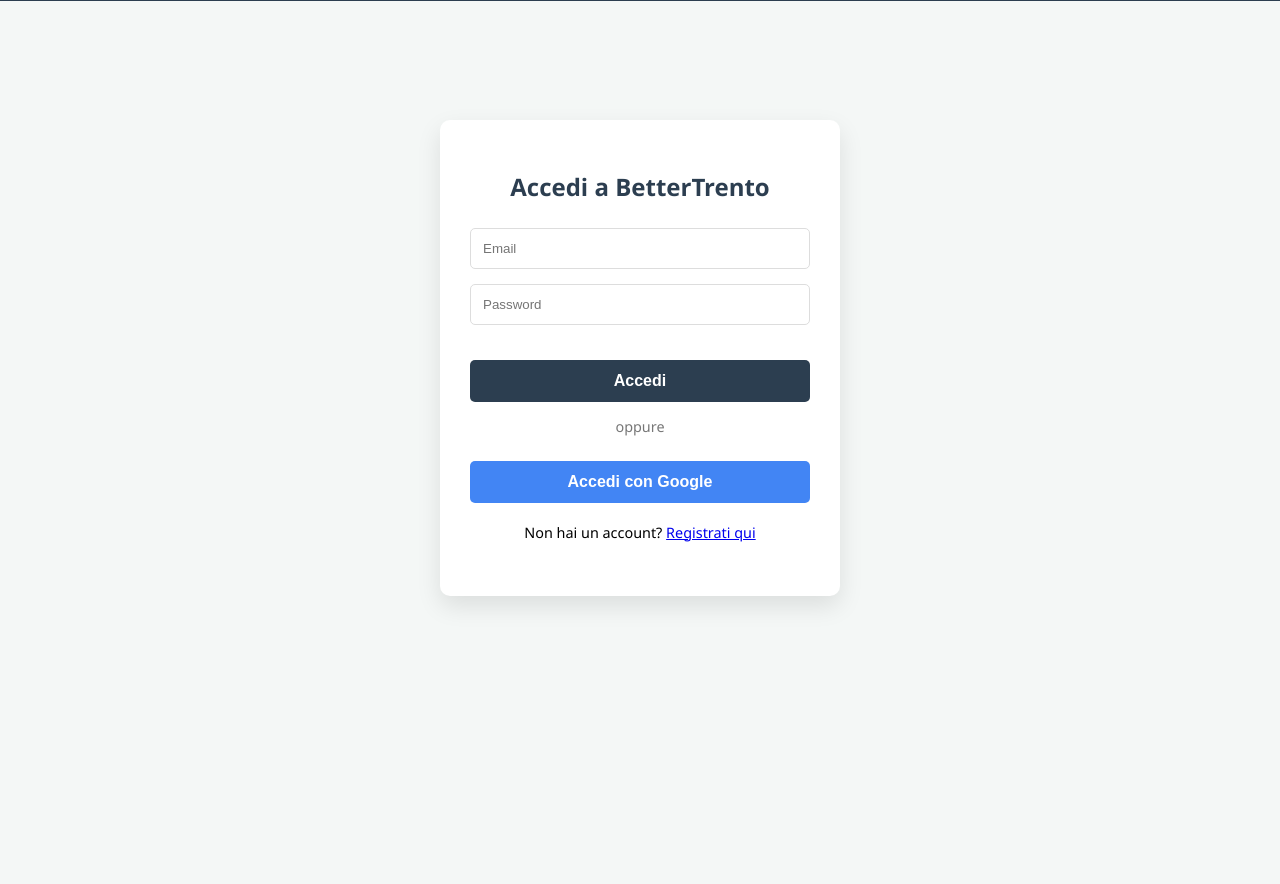
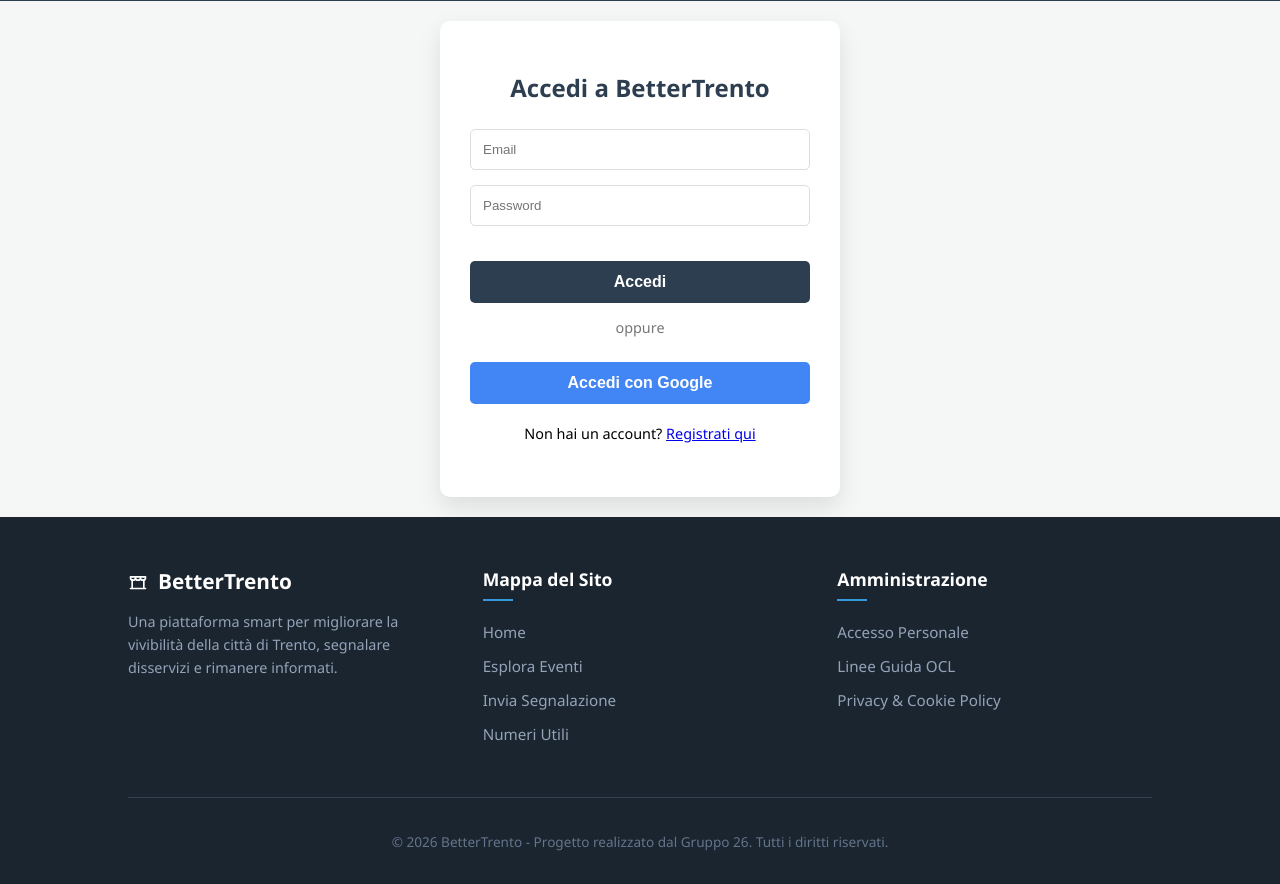
Before and after one commit to lucaclerici/BetterTrento, a plain HTML site: page frontEnd/public/auth.html in a window 1280 px wide. Shown: the part 85-969 px from the top of the page. Before the commit the page ends 800 px from the top, so only its background shows below. Drawn offline with Linux system fonts and the light colour scheme.

Commit message:
Sistemazione footer e collegamenti alle pagine

```diff
--- a/frontEnd/public/auth.html
+++ b/frontEnd/public/auth.html
@@ -17,7 +17,7 @@
             <ul>
                 <li><a href="index.html">Home</a></li>
                 <li><a href="eventi.html">Eventi</a></li>
-                <li><a href="#">Segnalazioni</a></li>
+                <li><a href="segnalazioni.html">Segnalazioni</a></li>
                 <li class="login-btn"><a href="auth.html" style="color: #3498db; font-weight: bold;">Accedi</a></li>
             </ul>
         </nav>
@@ -97,5 +97,42 @@
             }
         });
     </script>
+
+    <footer>
+        <div class="footer-container">
+            <div class="footer-col">
+                <div class="footer-logo">
+                    <svg width="20" height="20" viewBox="0 0 24 24" fill="none" stroke="white" stroke-width="2" stroke-linecap="round" stroke-linejoin="round">
+                        <path d="M3 21h18"></path><path d="M3 7v1a3 3 0 0 0 6 0V7m0 1a3 3 0 0 0 6 0V7m0 1a3 3 0 0 0 6 0V7H3"></path><path d="M19 21V11"></path><path d="M5 21V11"></path>
+                    </svg>
+                    <span>BetterTrento</span>
+                </div>
+                <p>Una piattaforma smart per migliorare la vivibilità della città di Trento, segnalare disservizi e rimanere informati.</p>
+            </div>
+
+            <div class="footer-col">
+                <h4>Mappa del Sito</h4>
+                <ul>
+                    <li><a href="index.html">Home</a></li>
+                    <li><a href="eventi.html">Esplora Eventi</a></li>
+                    <li><a href="segnalazioni.html">Invia Segnalazione</a></li>
+                    <li><a href="numeri_utili.html">Numeri Utili</a></li>
+                </ul>
+            </div>
+
+            <div class="footer-col">
+                <h4>Amministrazione</h4>
+                <ul>
+                    <li><a href="auth.html">Accesso Personale</a></li>
+                    <li><a href="#">Linee Guida OCL</a></li>
+                    <li><a href="#">Privacy & Cookie Policy</a></li>
+                </ul>
+            </div>
+        </div>
+
+        <div class="footer-bottom">
+            <p>&copy; 2026 BetterTrento - Progetto realizzato dal Gruppo 26. Tutti i diritti riservati.</p>
+        </div>
+    </footer>
 </body>
 </html>
```
Also changed, not shown: frontEnd/public/segnalazioni.html (+0 -20 lines).
